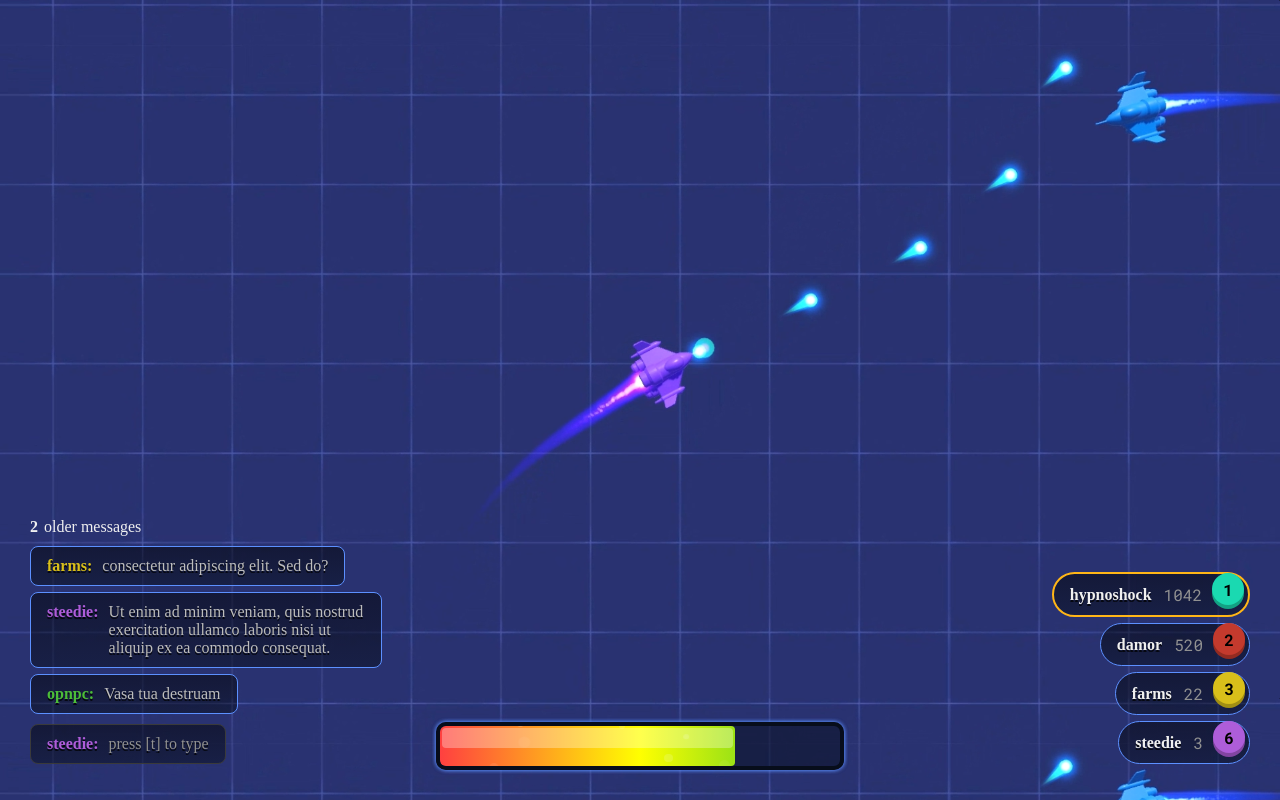
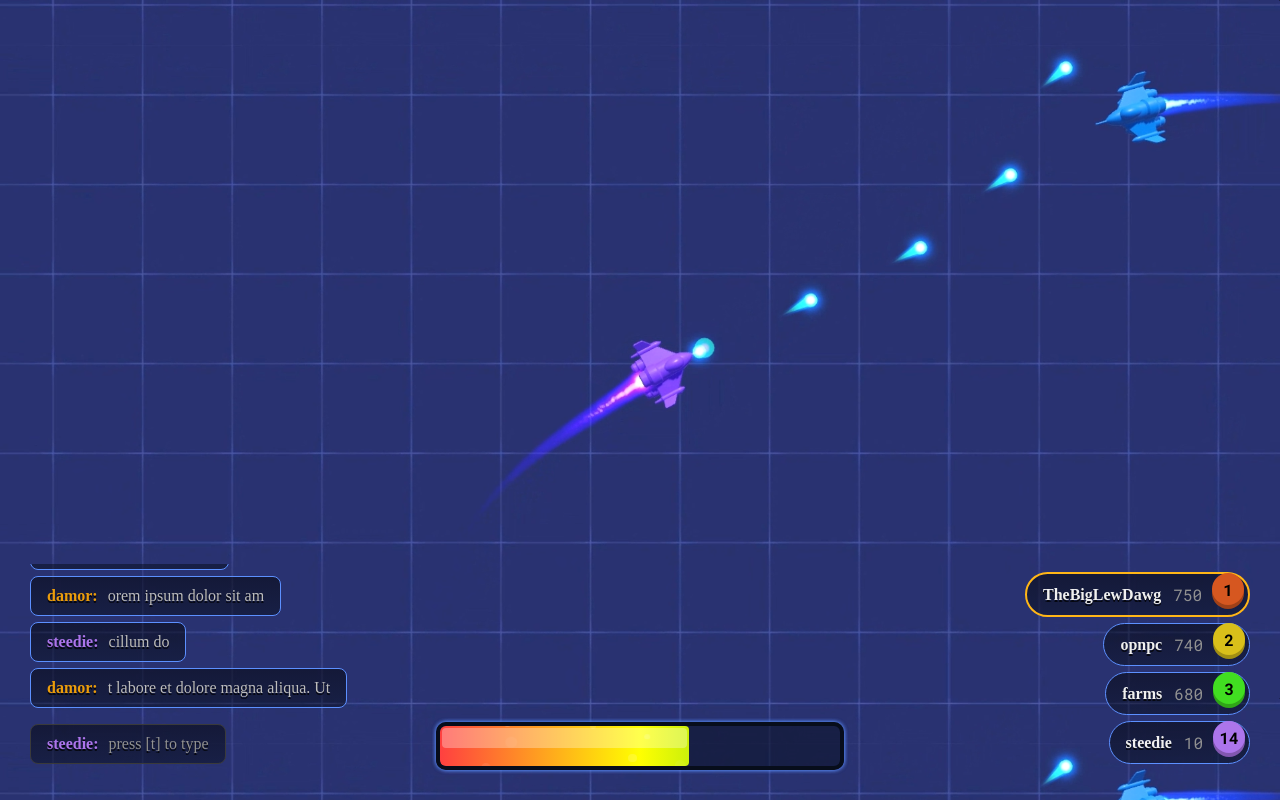
Before and after one commit to Steedie/substream-ui, a React (Vite) app: page / in a window 1280 px wide. Built offline with nearby package versions, Linux system fonts and the light colour scheme; a web font is replaced by a local one.

Commit message:
chat animations & improved test data

```diff
--- a/src/App.tsx
+++ b/src/App.tsx
@@ -1,5 +1,5 @@
 import { useState, useEffect, useMemo } from "react";
-import { chatTestData1, scoreTestData1 } from "./testData";
+import { scoreTestData2, generateRandomChatMessage } from "./testData";
 import { ChatMessage, Score } from "./interfaces";
 import "./App.css";
 import "./Chat.css";
@@ -7,9 +7,16 @@ import "./Leaderboard.css";
 import "./Energy.css";
 
 // #region [CHAT BOX]
-function Msg(props: { user: string; message: string; color: string }) {
+function Msg(props: {
+  user: string;
+  message: string;
+  color: string;
+  classNames?: string;
+}) {
+  const msgClass =
+    "chat-message-container" + (props.classNames ? " " + props.classNames : "");
   return (
-    <div className="chat-message-container">
+    <div className={msgClass}>
       <span className="chat-user" style={{ color: props.color }}>
         {props.user}:
       </span>
@@ -62,32 +69,47 @@ function OlderMessages(props: { olderMessages: number }) {
 }
 
 function MsgBox(props: { messages: ChatMessage[] }) {
-  const olderMessages = props.messages.length > 3;
-  const recentMessages = props.messages.slice(-3);
+  const showMsgCount = 10;
+  const olderMessages = props.messages.length >= showMsgCount;
+  const recentMessages = props.messages.slice(-showMsgCount).reverse();
 
   return (
     <div className="chat-box">
-      {olderMessages && (
-        <OlderMessages olderMessages={props.messages.length - 3} />
-      )}
+      <div className="chat-inner-box">
         {recentMessages.map((message, index) => (
           <Msg
-          key={index}
+            key={index + "-" + props.messages.length}
             user={message.user}
             message={message.message}
             color={message.color}
+            classNames={
+              index === 0
+                ? "fade-slide-in"
+                : index === recentMessages.length - 1 &&
+                  index + 1 === showMsgCount
+                ? "slide-out"
+                : "slide-in"
+            }
           />
         ))}
+        {olderMessages && (
+          <OlderMessages
+            olderMessages={props.messages.length - (showMsgCount - 1)}
+          />
+        )}
+      </div>
+
       <MsgInput
         key={"chat-prompt"}
         user={"steedie"}
         message={"press [t] to type"}
-        color={"#ae5dd9"}
+        color={"#ac75eb"}
         typing={false}
       />
     </div>
   );
 }
+
 // #endregion
 
 // #region [LEADERBOARD]
@@ -216,6 +238,17 @@ function Energy(props: { energy: number }) {
 
 function App() {
   const [energyLevel, setEnergyLevel] = useState(100);
+  const [chatMessages, setChatMessages] = useState<ChatMessage[]>([]);
+
+  // GENERATE RANDOM CHAT MESSAGES
+  useEffect(() => {
+    const intervalId = setInterval(() => {
+      const randomMessage = generateRandomChatMessage();
+      setChatMessages((prevMessages) => [...prevMessages, randomMessage]);
+    }, 1000);
+
+    return () => clearInterval(intervalId);
+  }, []);
 
   // RANDOM ENERGY LEVEL
   useEffect(() => {
@@ -228,8 +261,8 @@ function App() {
 
   return (
     <>
-      <MsgBox messages={chatTestData1} />
-      <LdrBoard scores={scoreTestData1} />
+      <MsgBox messages={chatMessages} />
+      <LdrBoard scores={scoreTestData2} />
       <Energy energy={energyLevel} />
     </>
   );
--- a/src/Chat.css
+++ b/src/Chat.css
@@ -6,6 +6,24 @@
     margin-bottom: 30px;
     margin-left: 30px;
     cursor: default;
+  }
+
+  .chat-inner-box {
+    height: 150px;
+    width: fit-content;
+    display: flex;
+    flex-direction: column-reverse;
+    overflow-y: auto;
+    position: relative;
+  }
+
+  .chat-inner-box::-webkit-scrollbar {
+    display: none; /*Safari and Opera */
+  }
+
+  .chat-inner-box {
+    -ms-overflow-style: none;  /* IE and Edge */
+    scrollbar-width: none;  /* Firefox */
   }
 
   .chat-message-container {
@@ -71,9 +89,54 @@
   .older-messages{
     color: rgb(240, 240, 240);
     margin-bottom: 10px;
+    transform: translateY(40px);
   }
 
   .older-messages-number{
     font-weight: bold;
     margin-right: 6px;
   }
+
+  .slide-in {
+    animation: slideIn 0.1s ease-in-out;
+  }
+
+  .slide-out {
+    animation: slideOut 0.1s ease-in-out;
+    opacity: 0;
+  }
+
+  .fade-slide-in {
+    animation: fadeSlideIn 0.3s ease-in-out;
+  }
+
+  @keyframes slideIn {
+    from {
+      transform: translateY(48px);
+    }
+    to {
+      transform: translateY(0);
+    }
+  }
+
+  @keyframes slideOut {
+    from {
+      transform: translateY(48px);
+      opacity: 1;
+    }
+    to {
+      transform: translateY(0);
+      opacity: 0;
+    }
+  }
+
+  @keyframes fadeSlideIn {
+    from {
+      opacity: 0;
+      transform: translateX(-100px);
+    }
+    to {
+      opacity: 1;
+      transform: translateX(0);
+    }
+  }
--- a/src/Energy.css
+++ b/src/Energy.css
@@ -18,7 +18,7 @@
     background: linear-gradient(90deg, rgb(255, 64, 64), yellow, rgb(46, 194, 46));
     background-size: 400px 100%;
     background-position: left;
-    transition: width 0.3s ease-in-out;
+    transition: width 1s ease-in-out;
     position: relative;
     border-radius: 4px;
     overflow: hidden;
@@ -40,10 +40,10 @@
     background: rgba(255, 255, 255, 0.5);
     border-radius: 50%;
     opacity: 0;
-    animation: float 6s ease-in-out infinite, fade 6s ease-in-out infinite;
+    animation: bubbleFloat 6s ease-in-out infinite, bubbleFade 6s ease-in-out infinite;
 }
 
-@keyframes float {
+@keyframes bubbleFloat {
     0% {
         transform: translate(0, 0);
     }
@@ -61,7 +61,7 @@
     }
 }
 
-@keyframes fade {
+@keyframes bubbleFade {
     0%, 100% {
         opacity: 0;
     }
--- a/src/testData.ts
+++ b/src/testData.ts
@@ -1,75 +1,95 @@
 import { ChatMessage, Score } from "./interfaces";
 
-const colors = [
-    "#c43a2d",
-    "#d9bf1a",
-    "#4cbd39",
-    "#1a8cd9",
-    "#d91a8c",
-    "#1ad9b1",
-    "#ae5dd9",
-    "#d9b11a",
-]
+const loremipsum = "Lorem ipsum dolor sit amet, consectetur adipiscing elit. Sed do eiusmod tempor incididunt ut labore et dolore magna aliqua. Ut enim ad minim veniam, quis nostrud exercitation ullamco laboris nisi ut aliquip ex ea commodo consequat. Duis aute irure dolor in reprehenderit in voluptate velit esse cillum dolore eu fugiat nulla pariatur."
 
-export const chatTestData1: ChatMessage[] = [
+const users = [
 {
-    user: "damor",
-    message: "this is an older message and can't be seen here",
-    color: colors[0]
+    user: "steedie",
+    color: "#ac75eb",
+    score: 10,
+    isMe: true
+},
+{
+    user: "5p0rt5BEArD",
+    color: "#c43a2d",
+    score: 124
+},
+{
+    user: "opnpc",
+    color: "#d9bf1a",
+    score: 740
 },
 {
     user: "damor",
-    message: "Lorem ipsum dolor sit amet.",
-    color: colors[0]
+    color: "#eb9d0c",
+    score: 324
 },
 {
     user: "farms",
-    message: "consectetur adipiscing elit. Sed do?",
-    color: colors[1]
+    color: "#41de21",
+    score: 680
 },
 {
-    user: "steedie",
-    message: "Ut enim ad minim veniam, quis nostrud exercitation ullamco laboris nisi ut aliquip ex ea commodo consequat.",
-    color: colors[6]
+    user: "hypnoshock",
+    color: "#d44c82",
+    score: 48
 },
 {
-    user: "opnpc",
-    message: "Vasa tua destruam",
-    color: colors[2]
+    user: "JackBurfy",
+    color: "#1ad9b1",
+    score: 234
+},
+{
+    user: "Sarang",
+    color: "#ae5dd9",
+    score: 524
+},
+{
+    user: "speedyThing",
+    color: "#dbcc3d",
+    score: 402
+},
+{
+    user: "td00gg",
+    color: "#1ad9d1",
+    score: 68
+},
+{
+    user: "TheBigLewDawg",
+    color: "#d65720",
+    score: 750
+},
+{
+    user: "Jonny",
+    color: "#b547d6",
+    score: 300
+},
+{
+    user: "locket",
+    color: "#d9d91a",
+    score: 410
+},
+{
+    user: "Whips",
+    color: "#85e32d",
+    score: 650
 },
 ]
 
-export const scoreTestData1: Score[] = [
-{
-    user: "steedie",
-    score: 3,
-    color: colors[6],
-    isMe: true
-},
-{
-    user: "damor",
-    score: 10,
-    color: colors[0]
-},
-{
-    user: "jeff",
-    score: 10,
-    color: colors[3]
-},
-{
-    user: "damor",
-    score: 520,
-    color: colors[0]
-},
-{
-    user: "hypnoshock",
-    score: 1042,
-    color: colors[5]
-},
-{
-    user: "farms",
-    score: 22,
-    color: colors[1]
+function getRandomSnippet(text: string, minLength: number, maxLength: number): string {
+    const start = Math.floor(Math.random() * (text.length - minLength));
+    const length = Math.floor(Math.random() * (maxLength - minLength + 1)) + minLength;
+    return text.substring(start, start + length);
+  }
+
+export function generateRandomChatMessage(): ChatMessage {
+    const user = users[Math.floor(Math.random() * users.length)];
+    const randomMessage = getRandomSnippet(loremipsum, 4, 64);
+    return {
+        user: user.user,
+        message: randomMessage,
+        color: user.color
+    }
 }
 
-]
+export const scoreTestData2: Score[] = users;
```
Lines whose indentation alone changed are shown as unchanged.
